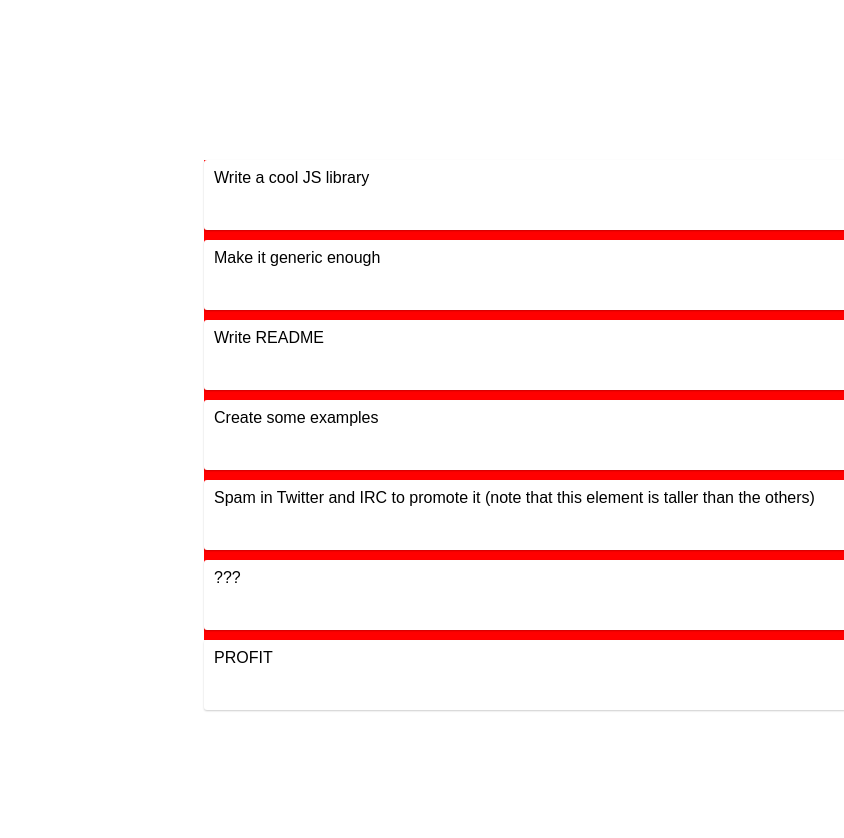
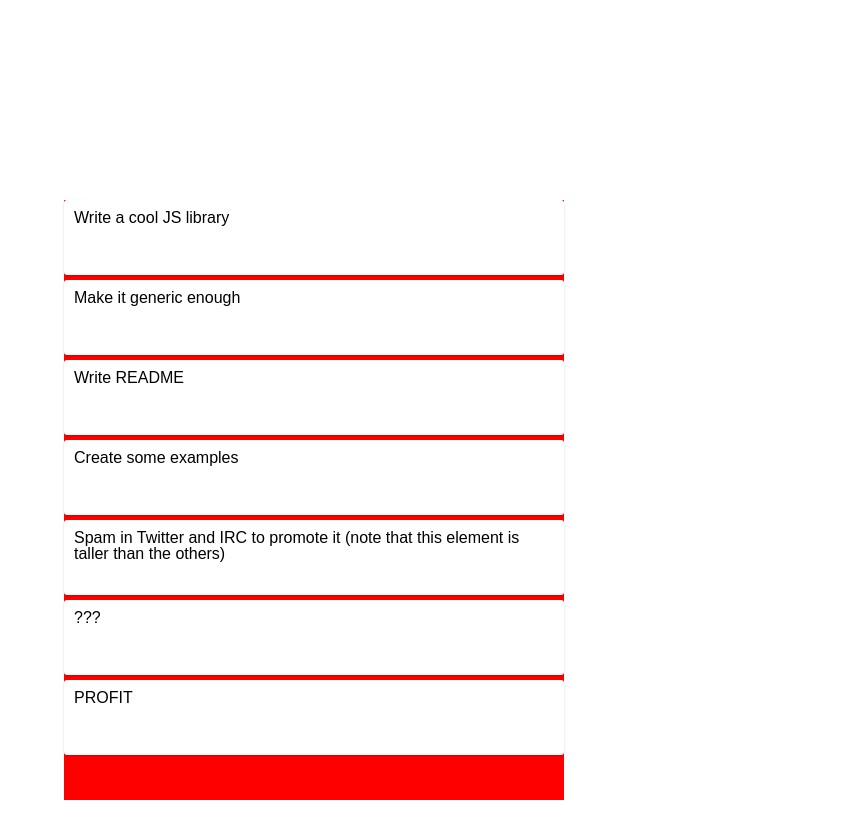
Before and after one commit to Yun-KC/ToDoApp, a React (Create React App) app in the folder client/: page / in a window 1280 px wide. Shown: the top 838 px of the page, without its empty margins (436-1280 px from the left). Before the commit the page ends 800 px from the top, so only its background shows below. Built offline with nearby package versions, Linux system fonts and the light colour scheme.

Commit message:
css 정리

```diff
--- a/client/src/App.tsx
+++ b/client/src/App.tsx
@@ -7,8 +7,8 @@
 
 const AppContainer = styled.div`
   display: grid;
-  width: 100vw;
-  height: 100vh;
+  width: 1000px;
+  height: 1000px;
   grid-template-rows: 1fr 3fr 1fr;
   grid-template-columns: 1fr 1fr;
   grid-template-areas:
--- a/client/src/GlobalStyle.ts
+++ b/client/src/GlobalStyle.ts
@@ -4,7 +4,7 @@
 const GlobalStyle = createGlobalStyle`
     ${reset};
     html {
-      box-sizing: content-box;
+        box-sizing: content-box;
     }
     body{
         padding: 0;
--- a/client/src/components/Card/Card.css
+++ b/client/src/components/Card/Card.css
@@ -1,8 +1,9 @@
 .card {
   background-color: #fff;
+  box-sizing: border-box;
   border-radius: 3px;
   box-shadow: 0 1px 2px rgba(0, 0, 0, 0.2);
-  height: 50px;
+  height: 12.5%;
   margin-bottom: 10px;
   padding: 10px;
   width: 100%;
--- a/client/src/components/Container.tsx
+++ b/client/src/components/Container.tsx
@@ -6,7 +6,7 @@
 import { Motion, spring } from 'react-motion';
 import styled from 'styled-components';
 // TODO: 부모 크기에 따라 컨테이너 크기와 카드 요소들의 크기 변경
-// 아제발돌아와
+
 const CardContainer = styled.div`
   grid-area: cardlist;
   position: relative;
--- a/client/src/index.css
+++ /dev/null
@@ -1,13 +0,0 @@
-body {
-  margin: 0;
-  font-family: -apple-system, BlinkMacSystemFont, 'Segoe UI', 'Roboto', 'Oxygen',
-    'Ubuntu', 'Cantarell', 'Fira Sans', 'Droid Sans', 'Helvetica Neue',
-    sans-serif;
-  -webkit-font-smoothing: antialiased;
-  -moz-osx-font-smoothing: grayscale;
-}
-
-code {
-  font-family: source-code-pro, Menlo, Monaco, Consolas, 'Courier New',
-    monospace;
-}
```
